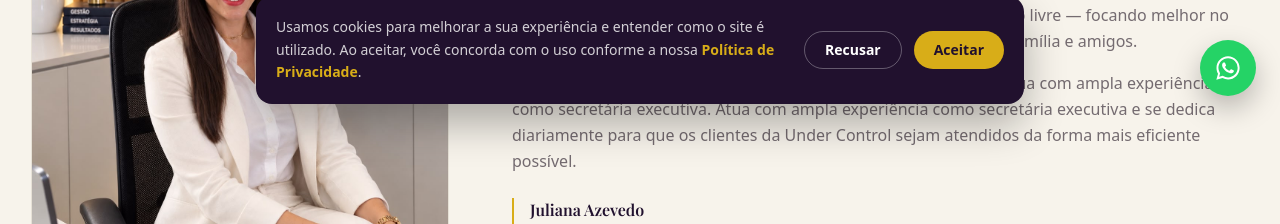
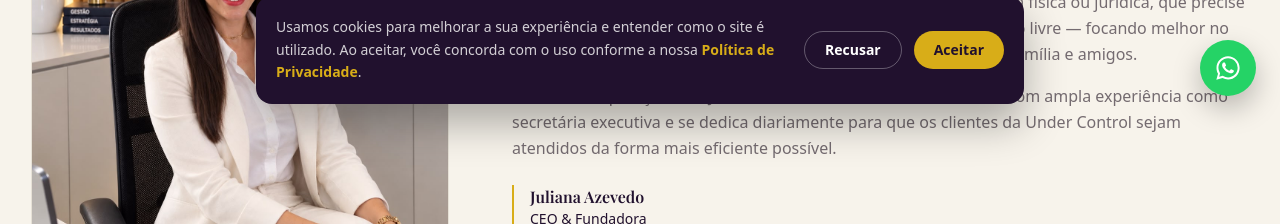
Before and after one commit to carlospio/undercontrol, a Next.js app: page /sobre in a window 1280 px wide. Shown: the part 680-904 px from the top of the page. Built offline with nearby package versions, Linux system fonts and the light colour scheme; no server answers; a web font is replaced by a local one.

Commit message:
Remove duplicate CEO bio sentence on About page
The "atua com ampla experiência como secretária executiva" line was
repeated twice back to back.

Co-Authored-By: Claude Sonnet 5 <noreply@anthropic.com>

```diff
--- a/src/app/sobre/page.tsx
+++ b/src/app/sobre/page.tsx
@@ -72,8 +72,8 @@ export default function SobrePage() {
               dos seus negócios e aproveitando mais tempo com a família e amigos.
             </p>
             <p className="mt-4 text-base leading-relaxed text-muted">
-              À frente da operação está {siteConfig.ceo.name}, {siteConfig.ceo.role.toLowerCase()},
-              que atua com ampla experiência como secretária executiva. {siteConfig.ceo.bio}
+              À frente da operação está {siteConfig.ceo.name}, {siteConfig.ceo.role.toLowerCase()}.{" "}
+              {siteConfig.ceo.bio}
             </p>
             <p className="mt-6 border-l-2 border-gold pl-4 text-sm text-ink">
               <span className="block font-display text-base font-semibold">{siteConfig.ceo.name}</span>
```
